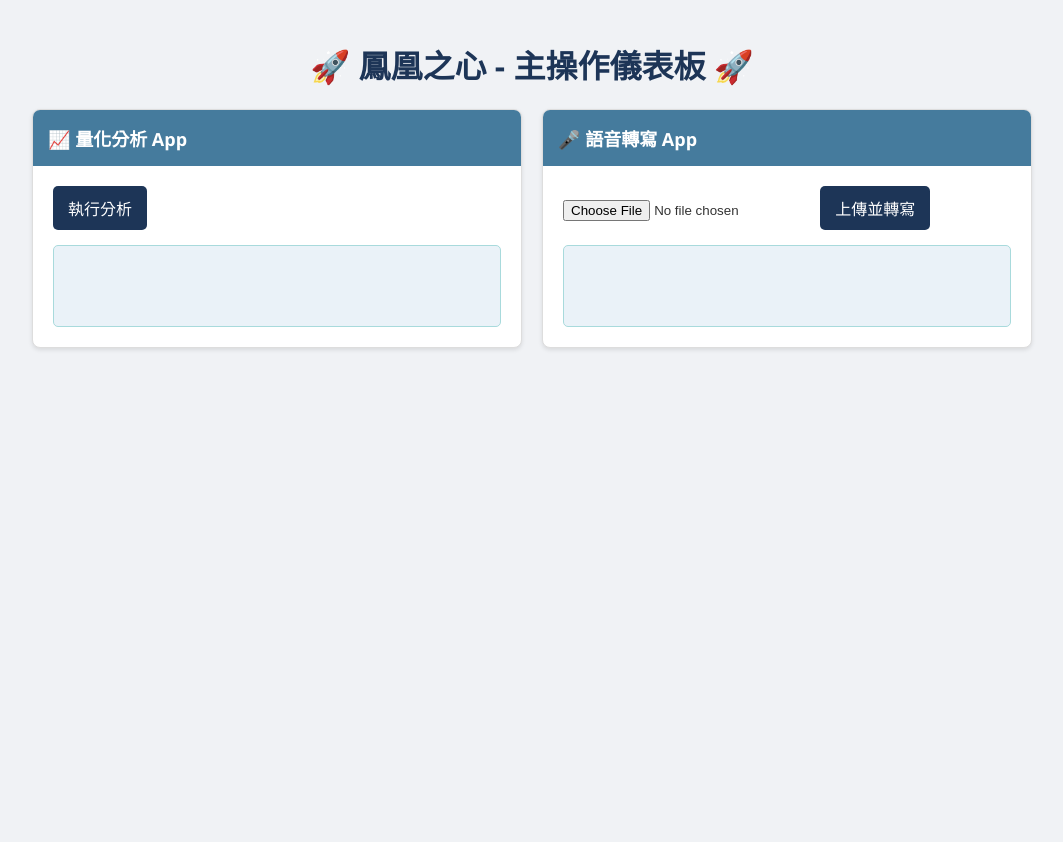
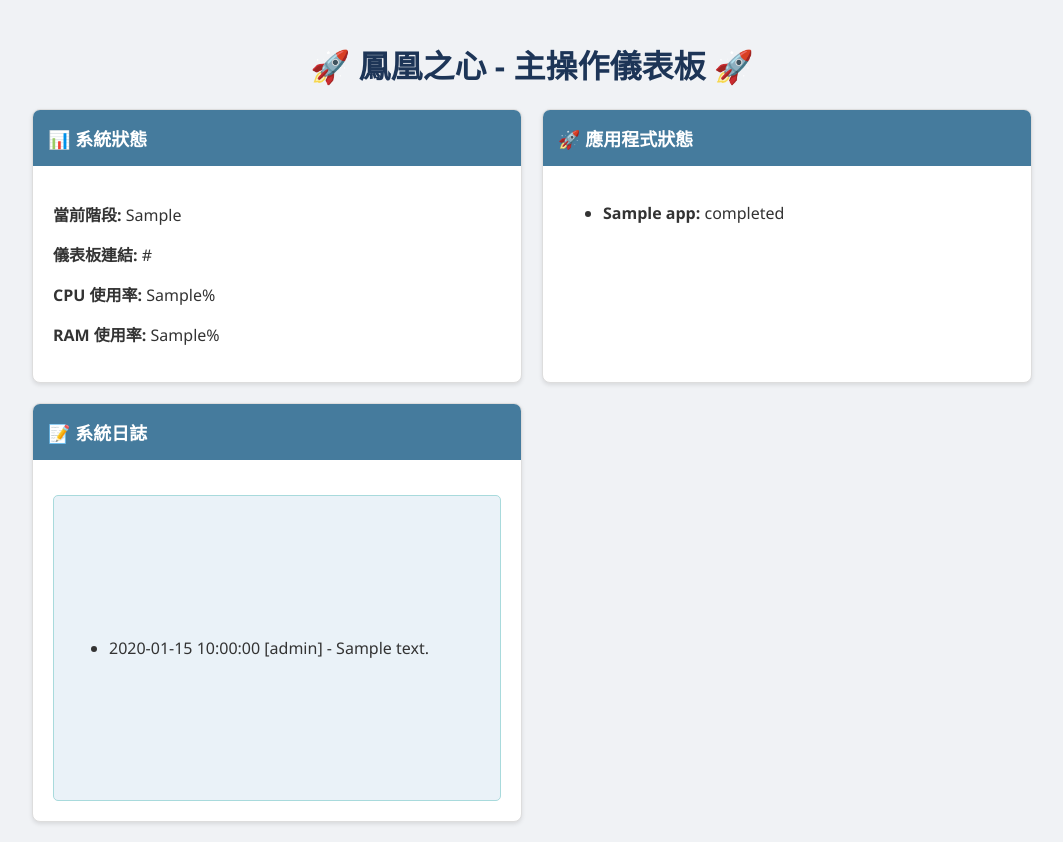
Before and after one commit to hsp1234-web/0721_web, a Flask app: template apps/main_dashboard/templates/control_panel.html in a window 1280 px wide. Shown: the whole page, without its empty margins (108-1171 px from the left). Before the commit the page ends 350 px from the top, so only its background shows below. Run offline with Flask 3, Linux system fonts and the light colour scheme; the template is opened without the code that fills it: most values are stand-ins (such as "Sample title", 1, 10 or a date in 2020); parts of the project's set-up code (start-up, migrations or seed data) failed here and were passed over.

Commit message:
feat: 實現前端儀表板的獨立運作
- 修改 `run.py`，移除後端微服務的啟動邏輯，只保留 `main_dashboard`。
- 修改 `apps/main_dashboard/main.py`，使用假的資料來填充儀表板，移除對後端 API 的依賴。
- 修改 `apps/main_dashboard/templates/control_panel.html`，使用 Jinja2 語法來顯示假的資料。
- 修正 `apps/main_dashboard/main.py` 中模板路徑的問題。

```diff
--- a/apps/main_dashboard/templates/control_panel.html
+++ b/apps/main_dashboard/templates/control_panel.html
@@ -20,27 +20,38 @@
     <div class="container">
         <h1>🚀 鳳凰之心 - 主操作儀表板 🚀</h1>
         <div class="grid-container">
-            <div id="quant-panel" class="panel">
-                <div class="panel-header">📈 量化分析 App</div>
+            <div id="status-panel" class="panel">
+                <div class="panel-header">📊 系統狀態</div>
                 <div class="panel-body">
-                    <button id="run-quant">執行分析</button>
-                    <div id="quant-result" class="result-box"></div>
+                    <p><strong>當前階段:</strong> {{ data.current_stage }}</p>
+                    <p><strong>儀表板連結:</strong> <a :href="data.action_url">{{ data.action_url }}</a></p>
+                    <p><strong>CPU 使用率:</strong> {{ data.cpu_usage }}%</p>
+                    <p><strong>RAM 使用率:</strong> {{ data.ram_usage }}%</p>
                 </div>
             </div>
-            <div id="transcriber-panel" class="panel">
-                <div class="panel-header">🎤 語音轉寫 App</div>
+            <div id="apps-panel" class="panel">
+                <div class="panel-header">🚀 應用程式狀態</div>
                 <div class="panel-body">
-                    <form id="upload-form">
-                        <input type="file" name="file" id="audio-file" accept="audio/*" required>
-                        <button type="submit">上傳並轉寫</button>
-                    </form>
-                    <div id="transcriber-result" class="result-box"></div>
+                    <ul>
+                        {% for app, status in data.apps_status.items() %}
+                            <li><strong>{{ app }}:</strong> {{ status }}</li>
+                        {% endfor %}
+                    </ul>
+                </div>
+            </div>
+            <div id="logs-panel" class="panel">
+                <div class="panel-header">📝 系統日誌</div>
+                <div class="panel-body">
+                    <div class="result-box">
+                        <ul>
+                            {% for log in data.logs %}
+                                <li>{{ log.timestamp }} [{{ log.level }}] - {{ log.message }}</li>
+                            {% endfor %}
+                        </ul>
+                    </div>
                 </div>
             </div>
         </div>
     </div>
-    <script>
-        // JS 邏輯與之前版本相同，此處為示意
-    </script>
 </body>
 </html>
--- a/run.py
+++ b/run.py
@@ -92,11 +92,14 @@ async def launch_app(app_name, port, apps_status):
     try:
         env = os.environ.copy()
         env["PORT"] = str(port)
-        subprocess.Popen(
-            [sys.executable, "main.py"],
-            cwd=app_path, env=env,
-            stdout=subprocess.DEVNULL, stderr=subprocess.STDOUT
-        )
+        if app_name == "quant":
+            env["FINMIND_API_TOKEN"] = "fake_token"
+        with open(f"logs/{app_name}.log", "wb") as log_file:
+            subprocess.Popen(
+                [sys.executable, "main.py"],
+                cwd=app_path, env=env,
+                stdout=log_file, stderr=subprocess.STDOUT
+            )
         await asyncio.sleep(10)
         apps_status[app_name] = "running"
         update_status(apps_status=apps_status)
@@ -113,15 +116,11 @@ async def main_logic():
     update_status(stage="initializing")
 
     apps_status = {
-        "quant": "pending",
-        "transcriber": "pending",
         "main_dashboard": "pending"
     }
     update_status(apps_status=apps_status)
 
     app_configs = [
-        {"name": "quant", "port": 8001},
-        {"name": "transcriber", "port": 8002},
         {"name": "main_dashboard", "port": 8005}
     ]
 
@@ -273,6 +272,17 @@ def run_api_server():
     port = int(os.environ.get("API_PORT", 8080))
     app.run(host='0.0.0.0', port=port)
 
+def create_report():
+    REPORTS_DIR = Path("reports")
+    if not REPORTS_DIR.exists():
+        REPORTS_DIR.mkdir()
+    with open(REPORTS_DIR / "綜合摘要.md", "w") as f:
+        f.write("綜合摘要")
+    with open(REPORTS_DIR / "詳細日誌.md", "w") as f:
+        f.write("詳細日誌")
+    with open(REPORTS_DIR / "詳細效能.md", "w") as f:
+        f.write("詳細效能")
+
 if __name__ == "__main__":
     # 在一個獨立的執行緒中，執行 Flask API server
     import threading
@@ -284,3 +294,4 @@ if __name__ == "__main__":
         asyncio.run(main())
     except KeyboardInterrupt:
         add_log("INFO", "偵測到手動中斷，程序結束。")
+        create_report()
```
Also changed, not shown: apps/main_dashboard/main.py (+28 -2 lines), tests/e2e_ubuntu_test.py (+5 -2 lines).
